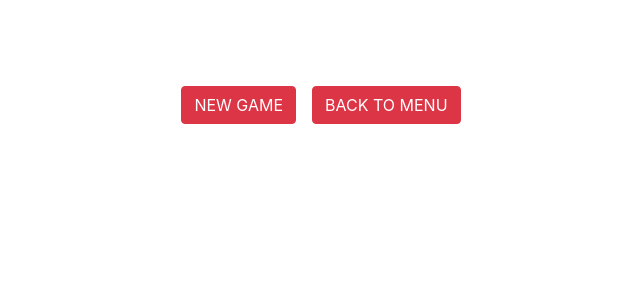
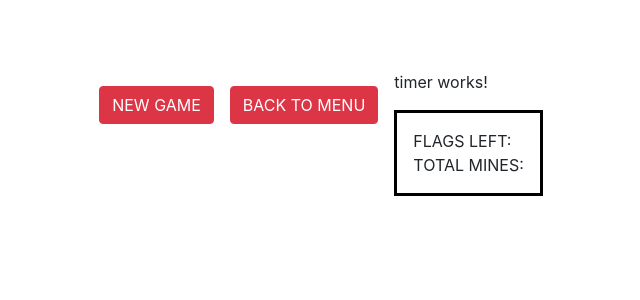
Before and after one commit to heakerson/JustMinesweeper, an Angular app: page /Gameplay/1 in a window 1280 px wide. Shown: the top 300 px of the page, without its empty margins (319-959 px from the left). Built offline with nearby package versions, Linux system fonts and the light colour scheme.

Commit message:
Added the counter and timer components. Counter functionality is working

```diff
--- a/src/app/board/BoardModel.ts
+++ b/src/app/board/BoardModel.ts
@@ -19,7 +19,7 @@ export class BoardModel{
     constructor(difficulty : DifficultyType){
         this.Difficulty = new Difficulty(difficulty);
         this.Grid = new GridModel(this.Difficulty.Rows, this.Difficulty.Columns, this);
-        this.Counter = new CounterModel(this.Difficulty.MineCount);
+        this.Counter = new CounterModel(this.Difficulty.MineCount, this);
     }
 
     public Reset(){
@@ -63,10 +63,6 @@ export class BoardModel{
             if(flaggedCell.IsMine){
                 this.MinesLocated++;
             }
-
-            if(this.MinesLocated == this.Difficulty.MineCount){
-                this.Win();
-            }
         }
         else{
             this.Counter.Incrememnt();
@@ -76,6 +72,18 @@ export class BoardModel{
                 this.MinesLocated--;
             }
         }
+        if(this.MinesLocated == this.Difficulty.MineCount && this.GetFlaggedCount() == this.Difficulty.MineCount){
+            this.Win();
+        }
+    }
 
+    public GetFlaggedCount() : number{
+        let count : number = 0;
+        for(let flag of this.FlaggedCells){
+            if(flag.IsFlagged){
+                count++;
+            }
+        }
+        return count;
     }
 }
--- a/src/app/board/board.component.html
+++ b/src/app/board/board.component.html
@@ -6,4 +6,8 @@
       <button routerLink="/New" class="btn btn-danger">BACK TO MENU</button>
     </div>
   </div>
+  <div id="InfoBar" class="flex-column ml-3">
+    <app-timer [Model]="Model.Timer"></app-timer>
+    <app-counter [Model]="Model.Counter"></app-counter>
+  </div>
 </div>
--- a/src/app/counter/CounterModel.ts
+++ b/src/app/counter/CounterModel.ts
@@ -1,7 +1,9 @@
+import { BoardModel } from "../board/BoardModel";
+
 export class CounterModel{
     public Count : number = 0;
 
-    constructor(startingCount : number){
+    constructor(startingCount : number, public Board : BoardModel){
         this.Count = startingCount;
     }
 
--- a/src/app/counter/counter.component.css
+++ b/src/app/counter/counter.component.css
@@ -0,0 +1,3 @@
+#CounterContainer{
+    border: 3px solid black
+}
--- a/src/app/counter/counter.component.html
+++ b/src/app/counter/counter.component.html
@@ -1,3 +1,10 @@
-<p>
-  counter works!
-</p>
+<div id="CounterContainer" class="p-3">
+  <div>
+    FLAGS LEFT:
+    <span [class.text-success]="Model.Count > 0 || (Model.Count == 0 && Model.Board.GameStatus == 3)"
+        [class.text-danger]="Model.Count < 0 || (Model.Count == 0 && Model.Board.GameStatus != 3)">{{Model.Count}}</span>
+  </div>
+  <div class="">
+    TOTAL MINES: {{Model.Board.Difficulty.MineCount}}
+  </div>
+</div>
--- a/src/app/counter/counter.component.ts
+++ b/src/app/counter/counter.component.ts
@@ -1,4 +1,5 @@
-import { Component, OnInit } from '@angular/core';
+import { Component, OnInit, Input } from '@angular/core';
+import { CounterModel } from './CounterModel';
 
 @Component({
   selector: 'app-counter',
@@ -7,6 +8,8 @@ import { Component, OnInit } from '@angular/core';
 })
 export class CounterComponent implements OnInit {
 
+  @Input() Model : CounterModel;
+
   constructor() { }
 
   ngOnInit() {
--- a/src/app/timer/timer.component.ts
+++ b/src/app/timer/timer.component.ts
@@ -1,4 +1,4 @@
-import { Component, OnInit } from '@angular/core';
+import { Component, OnInit, Input } from '@angular/core';
 
 @Component({
   selector: 'app-timer',
@@ -7,6 +7,8 @@ import { Component, OnInit } from '@angular/core';
 })
 export class TimerComponent implements OnInit {
 
+  @Input() Model : TimerComponent;
+
   constructor() { }
 
   ngOnInit() {
```
